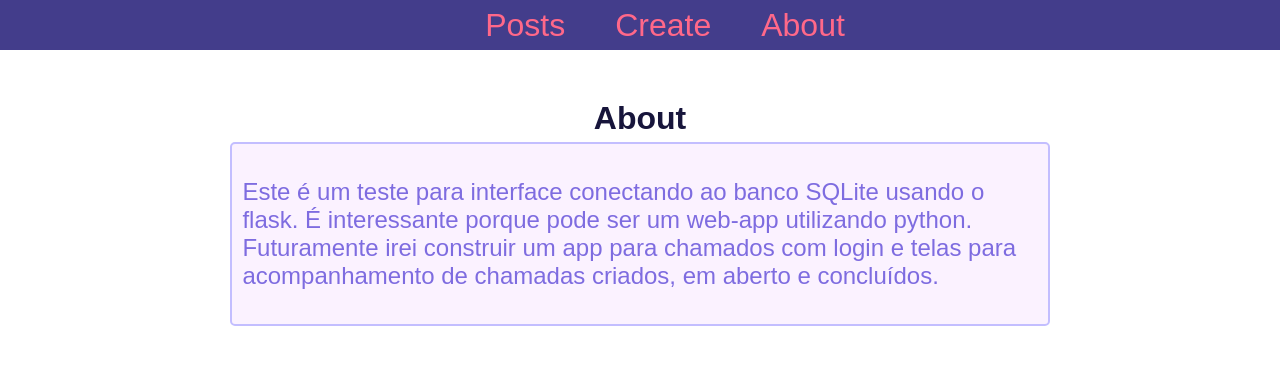
After one commit to na7ank/flask-sqlite-basic-crud-1, a Flask app: page /about/ in a window 1280 px wide. The commit adds this page. Shown: the top 365 px of the page. Run offline with Flask 3, Linux system fonts and the light colour scheme.

Commit message:
Update layout.

```diff
--- a/app/app.py
+++ b/app/app.py
@@ -83,5 +83,9 @@ def delete(id):
     flash('"{}" was successfully deleted!'.format(post['title']))
     return redirect(url_for('index'))
 
+@app.route('/about/', methods=('GET',))
+def about():
+    return render_template('about.html')
+
 if __name__ == '__main__':
     app.run(host='192.168.10.184', port=8501)
--- a/app/static/styles.css
+++ b/app/static/styles.css
@@ -48,12 +48,15 @@ nav a:hover {
 .content {
     width: 80%;
     display: flex;
+    align-items: center;
+    justify-content: center;
     flex-direction: column;
     margin-top: 50px;
 }
 
 .content h1 {
     color: #17153B;
+    margin: 0;
 }
 /*
 ┌──────────────────────────────────────────────────────────────────────────┐
@@ -62,6 +65,7 @@ nav a:hover {
 */
 .post {
     color: #2E236C;
+    width: 100%;
     padding: 10px;
     margin: 5px;
     background-color: #fff5f7;
@@ -77,11 +81,13 @@ nav a:hover {
     translate: -3px -3px;
 }
 
-.alert {
+.red-alert {
     padding: 20px;
     margin: 5px;
-    color: #d6002e;
-    background-color: #ff587c;
+    color: #ff0037;
+    border-radius: 5px;
+    border-bottom: 2px solid #ff0037;
+    background-color: #ffadbf;
 }
 
 .edit-button {
@@ -122,7 +128,7 @@ form {
     font-family: Arial, sans-serif;
 }
 
-form input {
+input {
     outline: none;
 }
 
@@ -138,7 +144,7 @@ form textarea {
     width: 100%;
     padding: 10px;
     margin-bottom: 10px;
-    border: 1px solid #433D8B;
+    border: 2px solid #433D8B;
     border-radius: 5px;
     box-sizing: border-box;
 }
@@ -148,11 +154,12 @@ form input[type="text"] {
 }
 
 form textarea {
-    resize: vertical;
+    resize: none;
 }
 
-form button[type="submit"] {
-    padding: 10px 20px;
+form button[type="submit"],
+.buttom-form button {
+    padding: 10px;
     color: #17153B;
     background-color: transparent;
     border: 2px solid #433D8B;
@@ -161,7 +168,29 @@ form button[type="submit"] {
     transition: all 0.3s ease;
 }
 
-form button[type="submit"]:hover {
+form button[type="submit"]:hover,
+.buttom-form button:hover {
     background-color: #7363ca;
     color: #FFF;
 }
+/*
+┌──────────────────────────────────────────────────────────────────────────┐
+│   ABOUT                                                                  │
+└──────────────────────────────────────────────────────────────────────────┘
+*/
+.about-content {
+    width: 80%;
+    display: flex;
+    align-items: center;
+    justify-content: center;
+    padding: 10px;
+    margin: 5px;
+    background-color: #fbf2ff;
+    border-radius: 5px;
+    border: 2px solid #c3beff;
+}
+.about-content p {
+    width: 100%;
+    font-size: 1.5rem;
+    color: #7e6ce0;
+}
--- /dev/null
+++ b/app/templates/about.html
@@ -0,0 +1,10 @@
+{% extends 'base.html' %}
+
+{% block content %}
+    <h1>{% block title %} About {% endblock %}</h1>
+    <div class='about-content'>
+        <p>Este é um teste para interface conectando ao banco SQLite usando o flask. É interessante porque pode ser um web-app utilizando python.
+        Futuramente irei construir um app para chamados com login e telas para acompanhamento de chamadas criados, em aberto e concluídos.
+    </div>
+
+{% endblock %}
--- a/app/templates/base.html
+++ b/app/templates/base.html
@@ -14,12 +14,12 @@
     <nav>
         <a href="{{ url_for('index') }}">Posts</a>
         <a href="{{ url_for('create') }}">Create</a>
-        <a href="#">About</a>
+        <a href="{{ url_for('about') }}">About</a>
     </nav>
 
     <div class="content">
         {% for message in get_flashed_messages() %}
-            <div class="alert">{{ message }}</div>
+            <div class="red-alert">{{ message }}</div>
         {% endfor %}
         <!--
         O bloco block content endblock dentro da div content é um espaço reservado.
```
Also changed, not shown: app/templates/edit.html (+7 -4 lines), app/database/database.db.
